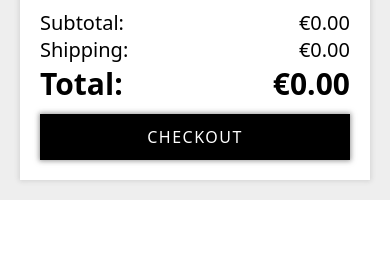
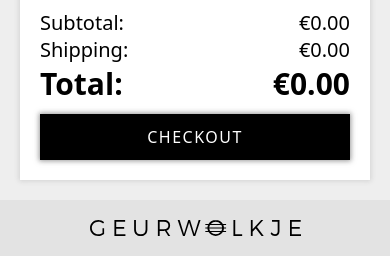
Before and after one commit to Spoorloos/bo_webshop, a PHP site: page /shopping_cart.php in a window 390 px wide. Shown: the part 644-900 px from the top of the page. Before the commit the page ends 844 px from the top, so only its background shows below. Run offline with PHP 8.4, Linux system fonts and the light colour scheme; data that the repository does not hold is empty; style sheets or scripts are compiled from the project's sources.

Commit message:
finishing touches

```diff
--- a/public/components/footer.php
+++ b/public/components/footer.php
@@ -1 +1,3 @@
-<footer class="footer"></footer>
+<footer class="footer">
+    <img src="assets/logo.svg" alt="logo">
+</footer>
--- a/public/scss/footer.css
+++ b/public/scss/footer.css
@@ -0,0 +1,12 @@
+.footer {
+  -webkit-backdrop-filter: invert(5%);
+          backdrop-filter: invert(5%);
+  padding: var(--global-spacing);
+  display: flex;
+  justify-content: center;
+  align-items: center;
+  flex: 1;
+}
+:root.darkmode .footer > img {
+  filter: invert(100%);
+}
--- a/public/scss/footer.scss
+++ b/public/scss/footer.scss
@@ -1 +1,12 @@
-.footer {}
+.footer {
+    backdrop-filter: invert(5%);
+    padding: var(--global-spacing);
+    display: flex;
+    justify-content: center;
+    align-items: center;
+    flex: 1;
+
+    :root.darkmode & > img {
+        filter: invert(100%);
+    }
+}
--- a/public/scss/pages/login.css
+++ b/public/scss/pages/login.css
@@ -1,3 +1,9 @@
+body {
+  min-height: 100vh;
+  display: flex;
+  flex-direction: column;
+}
+
 .main {
   height: calc(100vh - 22rem);
   display: flex;
--- a/public/scss/pages/login.scss
+++ b/public/scss/pages/login.scss
@@ -1,3 +1,9 @@
+body {
+    min-height: 100vh;
+    display: flex;
+    flex-direction: column;
+}
+
 .main {
     height: calc(100vh - 22rem);
     display: flex;
--- a/public/search.php
+++ b/public/search.php
@@ -1,7 +1,7 @@
 <?php
     require_once 'components/database.php';
+    $connection = new DatabaseConnection();
 
-    $connection = new DatabaseConnection();
     // Get the min and max prices
     $prices = $connection->fetch('SELECT min(price) AS lowestprice, max(price) AS highestprice FROM product');
     [ $lowestprice, $highestprice ] = $prices->fetch_array();
```
Also changed, not shown: public/scss/pages/main.css (+17 -2 lines), public/scss/pages/main.scss (+20 -2 lines).
